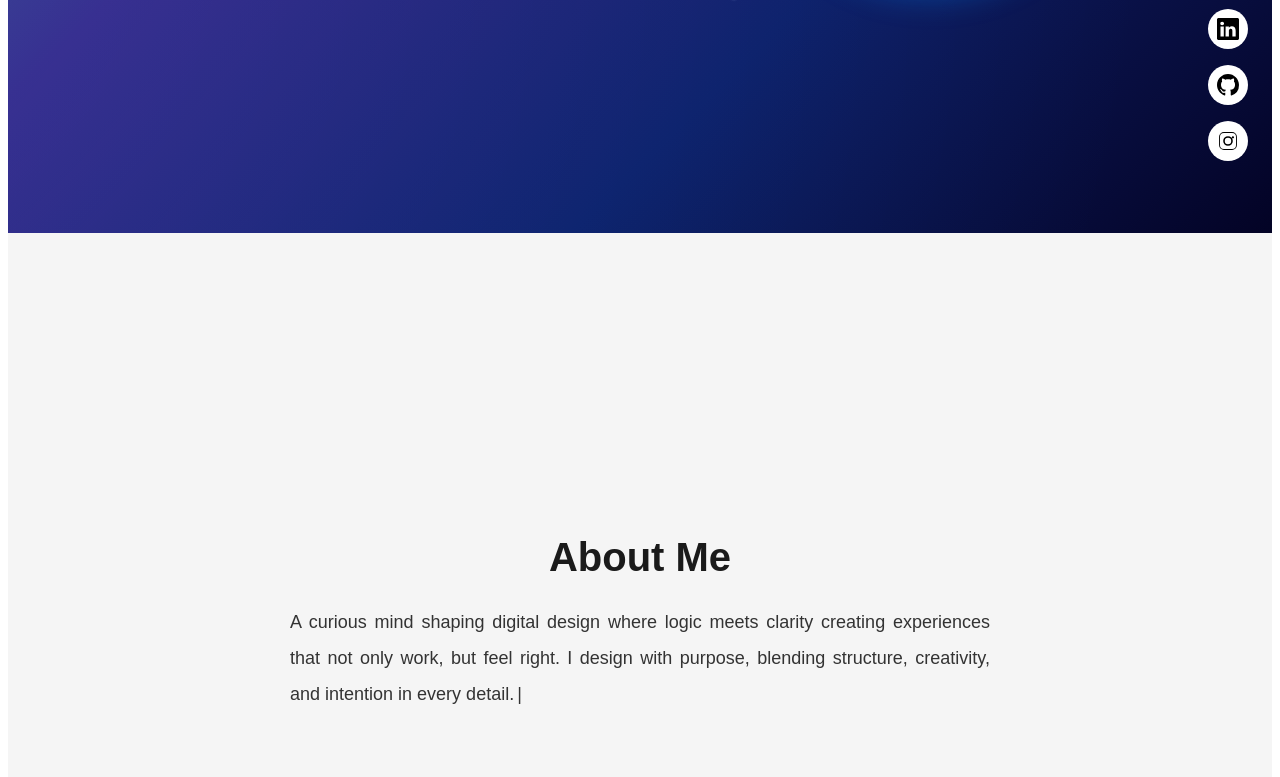
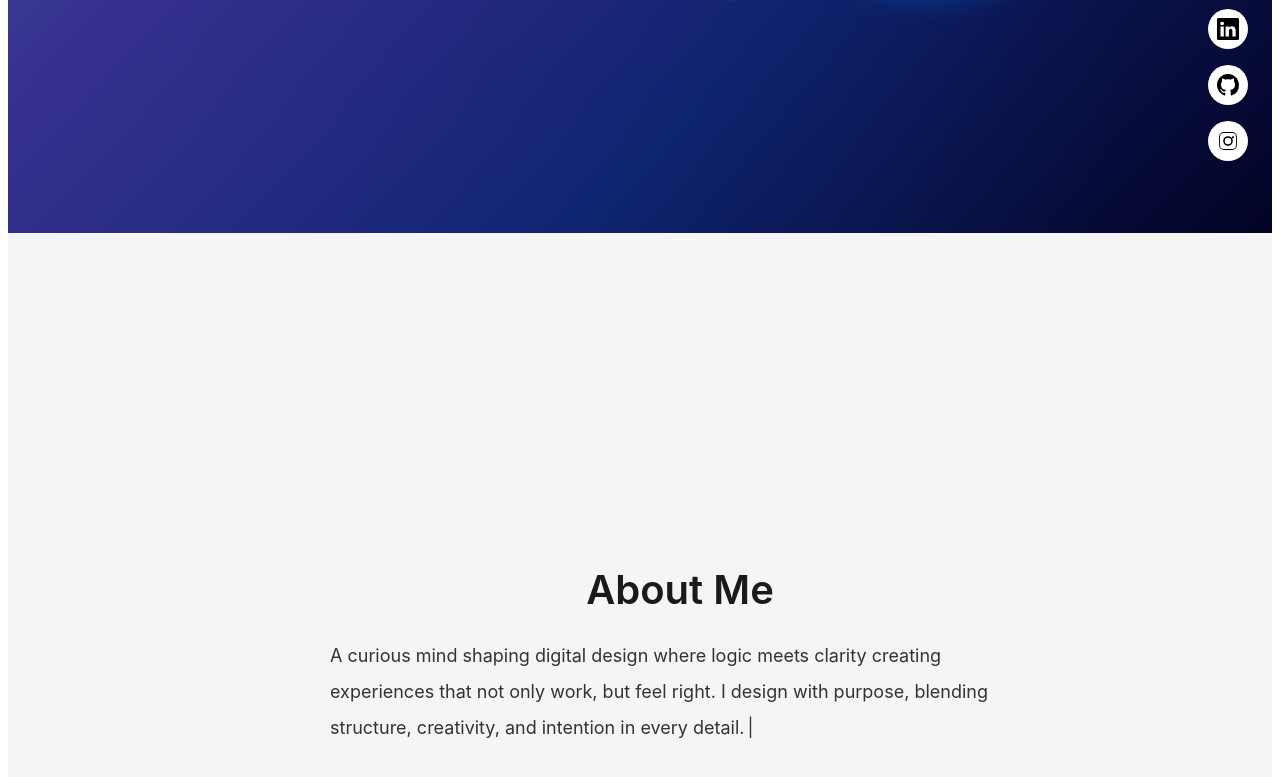
Before and after one commit to dilukaathukorala/My-Portfolio, a Next.js app: page / in a window 1280 px wide. Shown: the part 607-1384 px from the top of the page. Built offline with nearby package versions, Linux system fonts and the light colour scheme.

Commit message:
Update about css
Added css for university logos and changed animations of descriptions

```diff
--- a/styles/About.css
+++ b/styles/About.css
@@ -1,48 +1,199 @@
-/* Main section styling */
+:root {
+  --bg-color: #0a0f29;
+  --primary-color: #2a72e3;
+  --text-color: #e6e9f0;
+  --subtext-color: #888b94;
+  --accent-glow: #5eb0f2;
+  --button-dark: #0f172a;
+}
+
 .about-section {
+  display: flex;
+  justify-content: center;
+  align-items: center;
+  min-height: 90vh;
+  padding: 2rem 7rem;
+  background-color: whitesmoke;
+  overflow: hidden;
+}
+
+/* Content wrapper: layout + animation */
+.about-content-wrapper {
+  display: flex;
+  align-items: center;
+  gap: 3rem;
+  transition: all 1.2s ease-in-out;
+}
+
+/* ✅ Center entire layout while typing */
+.centered-start {
+  flex-direction: column;
+  justify-content: center !important;
+  align-items: center !important;
+  gap: 2rem;
+  text-align: center;
+}
+
+.centered-start .about-text {
+  align-items: center;
+  justify-content: center;
+  text-align: center;
+}
+
+.centered-start .about-heading {
+  text-align: center;
+}
+
+/* ✅ After typing, slide everything left */
+.shift-wrapper {
+  animation: wrapperShift 3s ease forwards;
+}
+
+/* Text block */
+.about-text {
+    padding-top: 5rem;
+  max-width: 700px;
+  display: flex;
+  flex-direction: column;
+  align-items: center;         /* Center horizontally */
+  justify-content: center;     /* Center vertically */
+  text-align: center;
+}
+
+/* Slide text block left */
+.shift-text {
+  animation: textShift 3s ease forwards;
+}
+
+/* Heading */
+.about-heading {
+  padding-left: 5rem;
+  font-family: 'Inter', sans-serif;
+  font-size: 2.5rem;
+  font-weight: 600;
+  margin-bottom: 24px;
+  color: #1a1a1a;
+  width: 100%;
+  opacity: 1;
+  text-align: left;
+}
+
+/* Slide heading left */
+.heading-move {
+  animation: headingShift 3s ease forwards;
+}
+
+/* Typewriter effect */
+.about-typewriter {
+  padding-left: 5rem;
+  font-family: 'Inter', sans-serif;
+  font-size: 1.125rem;
+  line-height: 2;
+  color: #333;
+  width: 100%;
+  margin-bottom: 10px;
+  min-height: 150px;
+  overflow-anchor: none;
+  text-align: left;
+}
+
+.about-typewriter.second {
+  margin-top: 5px;
+  min-height: 180px;
+}
+
+/* Slide paragraph left */
+.paragraph-move {
+  animation: paragraphShift 3s ease forwards;
+}
+
+/* Logos section */
+.about-logos {
+  padding-left: 3rem;
+  padding-top: 2rem;
   display: flex;
   flex-direction: column;
   justify-content: center;
   align-items: center;
-  min-height: 100vh;
-  padding: -1rem 7rem 1rem 11rem;
-  background-color: whitesmoke;
-  text-align: center;
-  overflow-anchor: none; /* Prevent layout shift on scroll */
+  opacity: 0;
+  transform: translateX(60px);
 }
 
-/* Section heading */
-.about-heading {
-  font-family: quicksand, sans-serif;
-  font-size: 2.5rem;
-  font-weight: 600;
-  margin-bottom: 24px;
-  color: #1a1a1a;
-  transition: transform 0.5s ease-in-out;
+.slide-in-right {
+  animation: slideInLogos 3s ease forwards;
 }
 
-/* Paragraph wrapper (for first and second) */
-.about-typewriter {
-  font-family: quicksand, sans-serif;
-  font-size: 1.125rem;
-  line-height: 2;
-  color: #333;
-  max-width: 700px;
-  text-align: justify;
-  margin-bottom: 10px;
-  min-height: 150px; /* Reserve space to avoid jumpy scroll */
-  overflow-anchor: none;
-  transition: transform 0.5s ease-in-out;
+.logo-img {
+  padding-top: 1rem;
+  width: 80px;
+  height: auto;
+  transition: transform 0.4s ease;
+   box-shadow: 4px 4px 12px rgba(0, 0, 0, 0.15);
+  border-radius: 10px;
 }
 
-/* Second paragraph spacing */
-.about-typewriter.second {
-  margin-top: 5px;
-  min-height: 180px; /* Additional space for longer paragraph */
+
+.logo-img:hover {
+  transform: scale(1.1);
+}
+
+.logo-link {
+  display: block;
+  margin: 10px 0;
+}
+
+/* Avoid scroll jumping */
+html {
   overflow-anchor: none;
 }
 
-/* Zoom effect triggered after typing finishes */
-.zoom-effect {
-  transform: scale(1.11);
+/* ======================
+   Animations
+======================= */
+
+@keyframes headingShift {
+  from {
+    transform: translateX(0);
+  }
+  to {
+    transform: translateX(-40px);
+  }
 }
+
+@keyframes paragraphShift {
+  from {
+    transform: translateX(0);
+  }
+  to {
+    transform: translateX(-40px);
+  }
+}
+
+@keyframes textShift {
+  from {
+    transform: translateX(0);
+  }
+  to {
+    transform: translateX(-40px);
+  }
+}
+
+@keyframes wrapperShift {
+  from {
+    transform: translateX(0);
+  }
+  to {
+    transform: translateX(-40px);
+  }
+}
+
+@keyframes slideInLogos {
+  from {
+    transform: translateX(60px);
+    opacity: 0;
+  }
+  to {
+    transform: translateX(0);
+    opacity: 1;
+  }
+}
```
